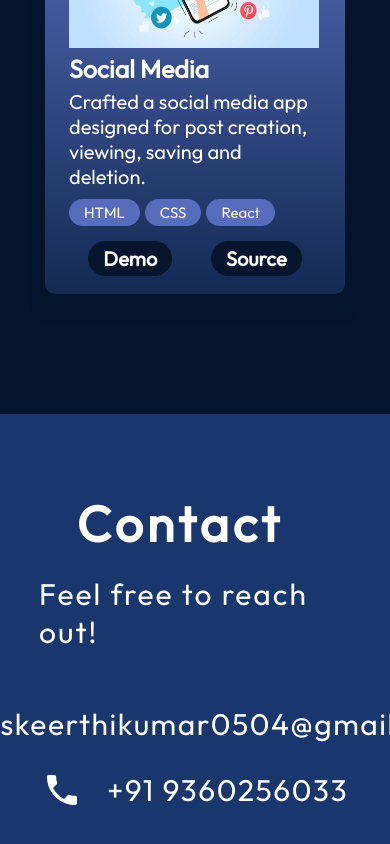
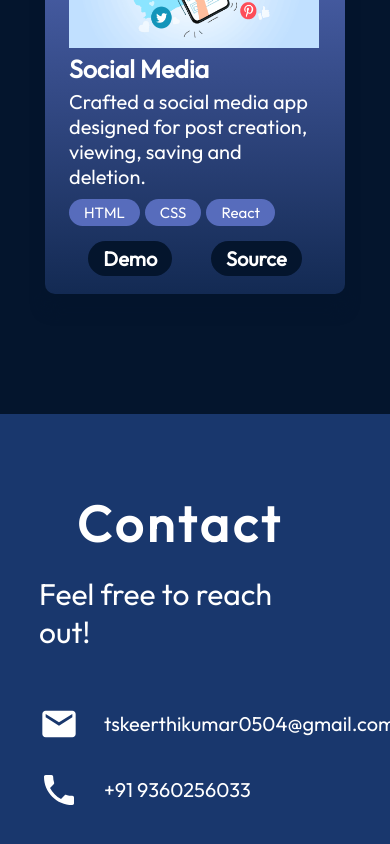
Before and after one commit to KEERTHIKUMAR0504/Portfolio, a React (Vite) app: page / in a window 390 px wide. Shown: the part 3905-4749 px from the top of the page. Built offline with nearby package versions, Linux system fonts and the light colour scheme.

Commit message:
fix: removed letter spacing for responsiveness

```diff
--- a/src/components/Contact/Contact.module.css
+++ b/src/components/Contact/Contact.module.css
@@ -25,7 +25,6 @@
 .text p {
   font-size: 30px;
   font-weight: 400;
-  letter-spacing: 2px;
 }
 
 .links {
@@ -48,7 +47,6 @@
   text-decoration: none;
   font-size: 30px;
   font-weight: 400;
-  letter-spacing: 1.5px;
 }
 
 @media screen and (max-width: 830px) {
@@ -65,7 +63,10 @@
 
   .links {
     display: flex;
-    flex-direction: column;
-    align-items: center;
+    align-items: flex-start;
+  }
+
+  .link a {
+    font-size: 20px;
   }
 }
```
